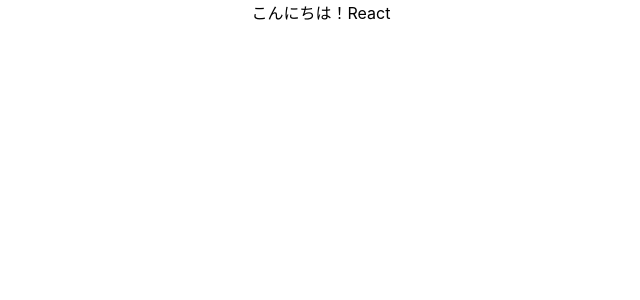
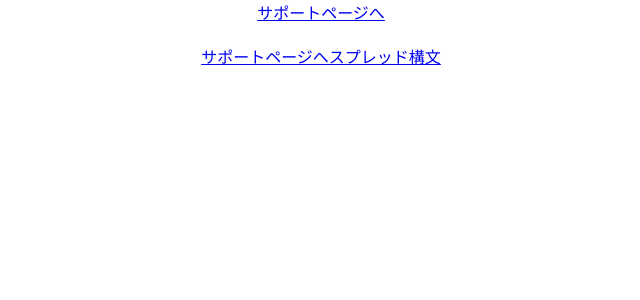
Before and after one commit to takatoshi-tenko/react-begin-project, a React (Create React App) app in the folder my-react-first/: page / in a window 1280 px wide. Shown: the top 300 px of the page, without its empty margins (319-959 px from the left). Built offline with nearby package versions, Linux system fonts and the light colour scheme.

Commit message:
add: リンクタグの挙動確認

```diff
--- a/my-react-first/src/App.js
+++ b/my-react-first/src/App.js
@@ -3,10 +3,23 @@
 
 // 関数コンポーネント
 function App() {
+
+  const attrs = {
+    href: 'https://wings.msn.to/',
+    download: false,
+    target: '_blank',
+    rel: 'help'
+  }
+
   return (
     <div className="App">
-      <a>
-        こんにちは！React
+      <a href={attrs.href} download={attrs.download} target={attrs.target} rel={attrs.rel}>
+        サポートページへ
+      </a>
+      <br/>
+      <br/>
+      <a {...attrs}>
+        サポートページへスプレッド構文
       </a>
     </div>
   );
```
